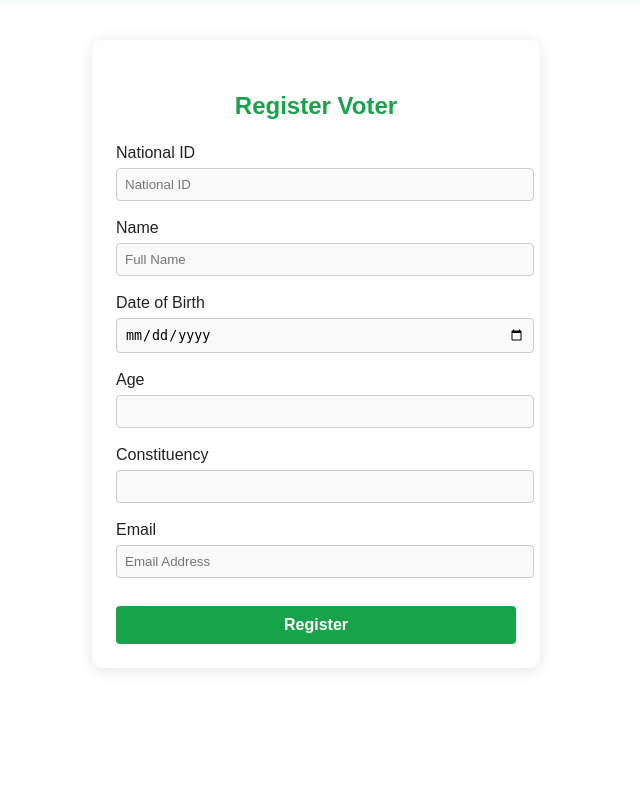
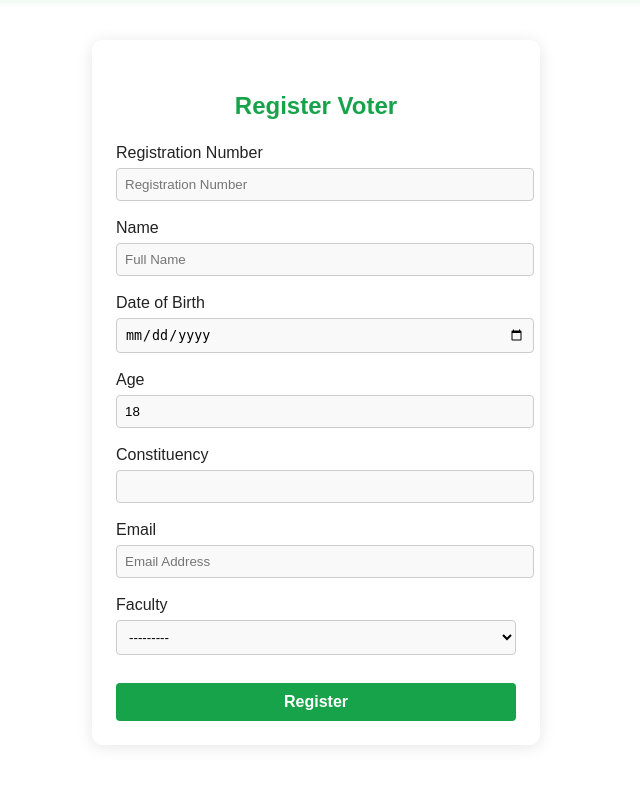
Before and after one commit to Kim-254-de/VotingSystem, a Django app: template Evoting/templates/register.html in a window 1280 px wide. Shown: the part 77-862 px from the top of the page, without its empty margins (324-964 px from the left). Before the commit the page ends 747 px from the top, so only its background shows below. Run offline with Django 5.2, Linux system fonts and the light colour scheme; the template is opened without the code that fills it: values that come from a table or form of the project are taken from there, others are empty.

Commit message:
Update changes

```diff
--- a/Evoting/forms.py
+++ b/Evoting/forms.py
@@ -6,7 +6,7 @@ class VoterRegistrationForm(forms.ModelForm):
         model = Voter
         fields = ['national_id', 'name', 'date_of_birth', 'age', 'constituency', 'email','faculty']
         widgets = {
-            'national_id': forms.TextInput(attrs={'placeholder': 'National ID'}),
+            'national_id': forms.TextInput(attrs={'placeholder': 'Registration Number'}),
             'name': forms.TextInput(attrs={'placeholder': 'Full Name'}),
             'email': forms.EmailInput(attrs={'placeholder': 'Email Address'}),
             'faculty': forms.Select(attrs={'class': 'form-control'}),
--- a/Evoting/models.py
+++ b/Evoting/models.py
@@ -12,11 +12,11 @@ FACULTY_CHOICES = [
     ('Medicine', 'Medicine'),
 ]
 class Voter(models.Model):
-    national_id = models.CharField(max_length=20, unique=True)
-    name = models.CharField(max_length=100)
-    date_of_birth = models.DateField(null=True, blank=True)
-    age = models.PositiveIntegerField(null=True, blank=True)
-    constituency = models.CharField(max_length=100, null=True, blank=True)
+    national_id = models.CharField(max_length=20, unique=True, null=False, blank=False)
+    name = models.CharField(max_length=100, null=False, blank=False)
+    date_of_birth = models.DateField(null=False, blank=False)
+    age = models.PositiveIntegerField(null=False, blank=False, default=18)
+    constituency = models.CharField(max_length=100, null=False, blank=False)
     has_voted = models.BooleanField(default=False)
     is_verified = models.BooleanField(default=False)
     registered_by = models.ForeignKey(
--- a/Evoting/templates/register.html
+++ b/Evoting/templates/register.html
@@ -121,7 +121,7 @@
         <form method="post">
             {% csrf_token %}
             <div class="form-group">
-                <label for="id_national_id">National ID</label>
+                <label for="id_national_id">Registration Number</label>
                 {{ form.national_id }}
             </div>
             <div class="form-group">
@@ -143,6 +143,10 @@
             <div class="form-group">
                 <label for="id_email">Email</label>
                 {{ form.email }}
+            </div>
+            <div class="form-group">
+                <label for="id_faculty">Faculty</label>
+                {{ form.faculty }}
             </div>
 
             {% if form.errors %}
```
